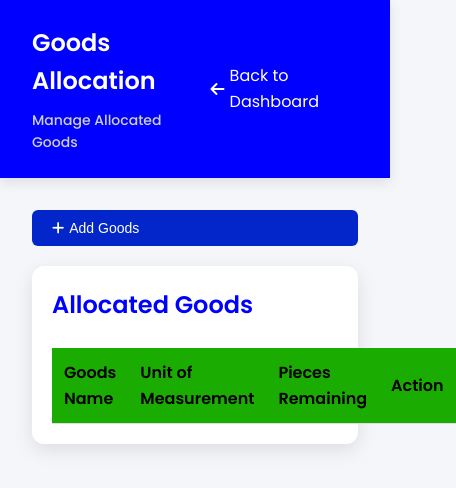
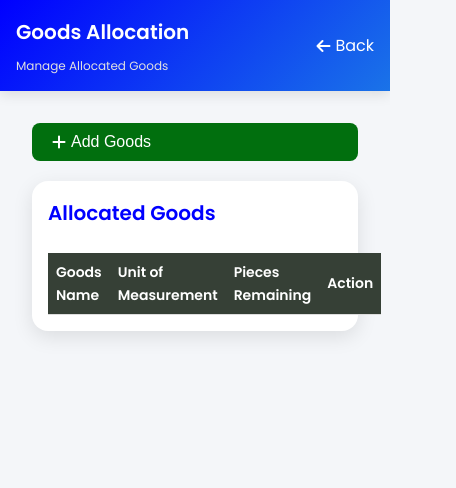
Before and after one commit to Einzelgaanger/Einzelgaanger.github.io, a plain HTML site: page goods-allocation.html in a window 390 px wide. Shown: the whole page, 456 px wide, since content can reach past the window. Drawn offline with Linux system fonts and the light colour scheme.

Commit message:
Updated 14 index css html js

```diff
--- a/admin.js
+++ b/admin.js
@@ -18,13 +18,7 @@ document.addEventListener('DOMContentLoaded', () => {
       });
   }
 
-  // Toggle navigation for mobile
-const hamburgerMenu = document.querySelector('.hamburger-menu');
-const navLinks = document.querySelector('.nav-links');
 
-hamburgerMenu.addEventListener('click', () => {
-  navLinks.classList.toggle('active');
-});
 
 
   // Simulate real-time updates
--- a/beneficiary-verification.js
+++ b/beneficiary-verification.js
@@ -25,8 +25,7 @@ document.addEventListener('DOMContentLoaded', () => {
 
     if (name) {
       if (isNameValid(name)) {
-        alert("Beneficiary verified successfully! Proceeding...");
-        // Redirect to the receipt generation page with the beneficiary name as a URL parameter
+        // Redirect to the receipt generation page without showing an alert
         window.location.href = `receipt-verification.html?name=${encodeURIComponent(name)}`;
       } else {
         // Display error message if beneficiary is not found
--- a/data.css
+++ b/data.css
@@ -9,17 +9,24 @@
 body {
   font-family: 'Poppins', sans-serif;
   background-color: #f4f6f9;
-  color: #333;
+  color: #000000;
   line-height: 1.6;
 }
 
 /* Header Styling */
-header {
+.admin-header {
   background: linear-gradient(135deg, #0000ff, #1a73e8); /* Blue gradient */
   color: #fff;
   padding: 1.5rem 2rem;
-  text-align: center;
+  display: flex;
+  justify-content: space-between;
+  align-items: center;
   box-shadow: 0 4px 12px rgba(0, 0, 0, 0.1);
+}
+
+.header-left {
+  display: flex;
+  flex-direction: column;
 }
 
 header h1 {
@@ -33,6 +40,25 @@ header h1 {
   color: #e0e0e0;
   margin-top: 0.5rem;
   font-weight: 400;
+}
+
+.header-nav {
+  display: flex;
+  align-items: center;
+}
+
+.back-link {
+  color: #fff;
+  text-decoration: none;
+  font-size: 1rem;
+  display: flex;
+  align-items: center;
+  gap: 5px;
+  transition: color 0.3s ease;
+}
+
+.back-link:hover {
+  color: #ffbf00; /* Yellow */
 }
 
 /* Main Section */
@@ -70,8 +96,8 @@ th, td {
 }
 
 th {
-  background-color: #20cc00; /* Green */
-  color: #fff;
+  background-color: rgb(54, 64, 54); /* Green */
+  color: #ffffff;
   font-weight: 600;
 }
 
--- a/funds-allocated.css
+++ b/funds-allocated.css
@@ -15,25 +15,33 @@ body {
 
 /* Header Styling */
 header {
-  background-color: #0000ff; /* Blue */
+  background: linear-gradient(135deg, #0000ff, #1a73e8); /* Blue gradient */
   color: #fff;
   padding: 1.5rem 2rem;
-  text-align: center;
+  display: flex;
+  justify-content: space-between;
+  align-items: center;
   box-shadow: 0 4px 12px rgba(0, 0, 0, 0.1);
+}
+
+.header-left {
+  display: flex;
+  flex-direction: column;
 }
 
 header h1 {
   font-size: 2rem;
-  font-weight: 650;
+  font-weight: 700;
   margin: 0;
 }
 
 header .header-subtitle {
   font-size: 1rem;
-  color: #cfcfcf;
+  color: #e0e0e0;
   margin-top: 0.5rem;
-  font-weight: 500;
+  font-weight: 400;
 }
+
 .back-link {
   color: #fff;
   text-decoration: none;
@@ -59,7 +67,7 @@ main {
   margin: 2rem auto;
   padding: 2rem;
   background: #fff;
-  border-radius: 12px;
+  border-radius: 16px;
   box-shadow: 0 6px 20px rgba(0, 0, 0, 0.1);
 }
 
@@ -67,6 +75,7 @@ h2 {
   font-size: 1.5rem;
   margin-bottom: 1.5rem;
   color: #0000ff; /* Blue */
+  font-weight: 700;
 }
 
 /* Table Styling */
@@ -80,12 +89,12 @@ th, td {
   text-align: left;
   border-bottom: 1px solid #ddd;
 }
+
 th {
-  background-color: #1bac02; /* Green */
-  color: #000000;
+  background-color:rgb(54, 64, 54); /* Green */
+  color: #ffffff;
   font-weight: 600;
 }
-
 
 td {
   background-color: #f9f9f9;
@@ -107,6 +116,7 @@ tr:hover {
 
   .funds-container {
     padding: 1rem;
+    margin: 1rem;
   }
 
   table {
@@ -114,4 +124,38 @@ tr:hover {
     overflow-x: auto;
     white-space: nowrap;
   }
+
+  th, td {
+    padding: 0.5rem;
+    font-size: 0.875rem;
+  }
 }
+
+@media (max-width: 480px) {
+  header {
+    padding: 1rem;
+  }
+
+  header h1 {
+    font-size: 1.25rem;
+  }
+
+  .header-subtitle {
+    font-size: 0.75rem;
+  }
+
+  .funds-container {
+    padding: 0.5rem;
+    margin: 0.5rem;
+  }
+
+  h2 {
+    font-size: 1.25rem;
+    margin-bottom: 1rem;
+  }
+
+  th, td {
+    padding: 0.4rem;
+    font-size: 0.75rem;
+  }
+}
--- a/goods-allocation.css
+++ b/goods-allocation.css
@@ -15,8 +15,8 @@ body {
 
 /* Header Styling */
 header {
-  background-color: #0000ff; /* Blue */
-  color: #fff;
+  background: linear-gradient(135deg, #0000ff, #1a73e8); /* Blue gradient */
+  color: #ffffff;
   padding: 1.5rem 2rem;
   display: flex;
   justify-content: space-between;
@@ -26,16 +26,17 @@ header {
 
 header h1 {
   font-size: 2rem;
-  font-weight: 650;
+  font-weight: 700;
   margin: 0;
 }
 
 .header-subtitle {
   font-size: 1rem;
-  color: #cfcfcf;
+  color: #e0e0e0;
   margin-top: 0.5rem;
-  font-weight: 500;
+  font-weight: 400;
 }
+
 .back-link {
   color: #fff;
   text-decoration: none;
@@ -57,23 +58,23 @@ main {
 
 /* Add Goods Button */
 .add-goods-btn {
-  background-color: #0226c9; /* Green */
-  color: #fff;
+  background-color:  #016f0e;
+  color: #ffffff;
   padding: 10px 20px;
   border: none;
-  border-radius: 6px;
+  border-radius: 8px;
   cursor: pointer;
-  font-size: 14px;
+  font-size: 1rem;
   font-weight: 500;
   margin-bottom: 20px;
   display: flex;
   align-items: center;
   gap: 5px;
-  transition: background-color 0.3s ease, transform 0.2s ease;
+  transition: background 0.3s ease, transform 0.2s ease;
 }
 
 .add-goods-btn:hover {
-  background-color: #3b42ff; /* Darker green */
+  background: #20cc00; /* Darker green gradient */
   transform: translateY(-2px);
 }
 
@@ -81,7 +82,7 @@ main {
 .goods-list {
   background-color: #fff;
   padding: 20px;
-  border-radius: 12px;
+  border-radius: 16px;
   box-shadow: 0 6px 20px rgba(0, 0, 0, 0.1);
 }
 
@@ -89,6 +90,7 @@ main {
   font-size: 1.5rem;
   margin-bottom: 1.5rem;
   color: #0000ff; /* Blue */
+  font-weight: 700;
 }
 
 table {
@@ -101,15 +103,15 @@ th, td {
   text-align: left;
   border-bottom: 1px solid #ddd;
 }
+
 th {
-  background-color: #1bac02; /* Green */
-  color: #000000;
+  background-color:rgb(54, 64, 54); /* Green */
+  color: #ffffff;
   font-weight: 600;
 }
 
-
 td {
-  background-color: #f9f9f9;
+  background-color:#fff;
 }
 
 tr:hover {
@@ -121,7 +123,7 @@ tr:hover {
   color: #fff;
   padding: 8px 12px;
   border: none;
-  border-radius: 6px;
+  border-radius: 8px;
   cursor: pointer;
   font-size: 14px;
   font-weight: 500;
@@ -130,7 +132,7 @@ tr:hover {
 }
 
 .edit-btn:hover {
-  background-color: #0000ff; /* Brighter blue */
+  background-color: #1a73e8; /* Brighter blue */
   transform: translateY(-2px);
 }
 
@@ -161,7 +163,7 @@ tr:hover {
 .popup-form {
   background-color: #fff;
   padding: 24px;
-  border-radius: 12px;
+  border-radius: 16px;
   box-shadow: 0 6px 20px rgba(0, 0, 0, 0.1);
   width: 450px;
   max-width: 90%;
@@ -175,8 +177,8 @@ tr:hover {
   font-size: 1.5rem;
   margin-bottom: 1.5rem;
   color: #0000ff; /* Blue */
+  font-weight: 700;
 }
-
 
 .input-group {
   margin-bottom: 1.5rem;
@@ -209,7 +211,7 @@ tr:hover {
 }
 
 .submit-btn {
-  background-color: #20cc00; /* Green */
+  background: linear-gradient(135deg, #20cc00, #1a9d00); /* Green gradient */
   color: #fff;
   padding: 0.75rem 1.5rem;
   border: none;
@@ -217,15 +219,15 @@ tr:hover {
   cursor: pointer;
   font-size: 14px;
   font-weight: 500;
-  transition: background-color 0.3s ease;
+  transition: background 0.3s ease;
 }
 
 .submit-btn:hover {
-  background-color: #1da302; /* Darker green */
+  background: linear-gradient(135deg, #1a9d00, #148000); /* Darker green gradient */
 }
 
 .cancel-btn {
-  background-color: #b30202; /* Red */
+  background: linear-gradient(135deg, #bb0000, #ff0000); /* Red gradient */
   color: #fff;
   padding: 0.75rem 1.5rem;
   border: none;
@@ -233,11 +235,11 @@ tr:hover {
   cursor: pointer;
   font-size: 14px;
   font-weight: 500;
-  transition: background-color 0.3s ease;
+  transition: background 0.3s ease;
 }
 
 .cancel-btn:hover {
-  background-color: #ff0000; /* Brighter red */
+  background: linear-gradient(135deg, #ff0000, #cc0000); /* Brighter red gradient */
 }
 
 /* Responsive Design */
@@ -257,4 +259,49 @@ tr:hover {
   .popup-form {
     width: 90%;
   }
+
+  th, td {
+    padding: 0.5rem;
+    font-size: 0.875rem;
+  }
+
+  .edit-btn, .delete-btn {
+    padding: 6px 10px;
+    font-size: 12px;
+  }
 }
+
+@media (max-width: 480px) {
+  header {
+    padding: 1rem;
+  }
+
+  header h1 {
+    font-size: 1.25rem;
+  }
+
+  .header-subtitle {
+    font-size: 0.75rem;
+  }
+
+  .goods-list {
+    padding: 1rem;
+  }
+
+  .goods-list h2 {
+    font-size: 1.25rem;
+  }
+
+  .popup-form {
+    padding: 1rem;
+  }
+
+  .input-group input {
+    padding: 0.5rem;
+  }
+
+  .submit-btn, .cancel-btn {
+    padding: 0.5rem 1rem;
+    font-size: 12px;
+  }
+}
--- a/goods-allocation.html
+++ b/goods-allocation.html
@@ -17,7 +17,7 @@
     </div>
     <nav>
       <a href="admin.html" class="back-link">
-        <i class="fas fa-arrow-left"></i> Back to Dashboard
+        <i class="fas fa-arrow-left"></i> Back
       </a>
     </nav>
   </header>
--- a/manage-disbursers.css
+++ b/manage-disbursers.css
@@ -18,9 +18,10 @@ body {
   line-height: 1.6;
 }
 
+
 /* Header Styling */
 header {
-  background-color: #0000ff;
+  background: linear-gradient(135deg, #0000ff, #1a73e8); /* Blue gradient */
   color: #fff;
   padding: 1.5rem 2rem;
   display: flex;
@@ -115,9 +116,9 @@ th, td {
 }
 
 th {
-  background-color: #f4f4f9;
+  background-color: rgb(54, 64, 54);
   font-weight: 600;
-  color: #333;
+  color: #ffffff;
 }
 
 td {
```
Also changed, not shown: admin.css (+6 -5 lines), admin.html (+0 -3 lines), data.html (+10 -3 lines), fraud-alerts.html (+1 -1 lines), funds-allocated.html (+5 -3 lines), manage-disbursers.html (+1 -1 lines).
